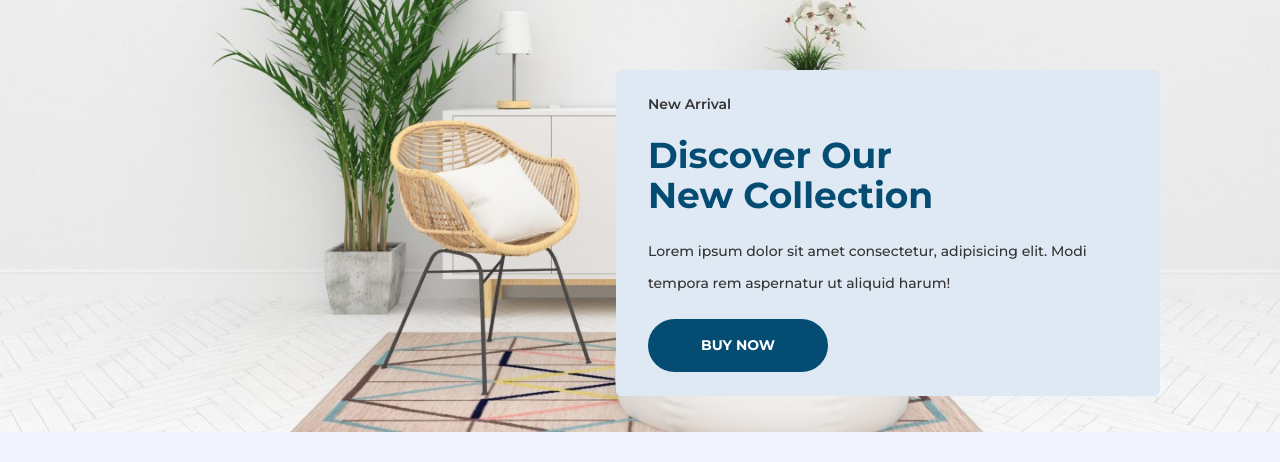
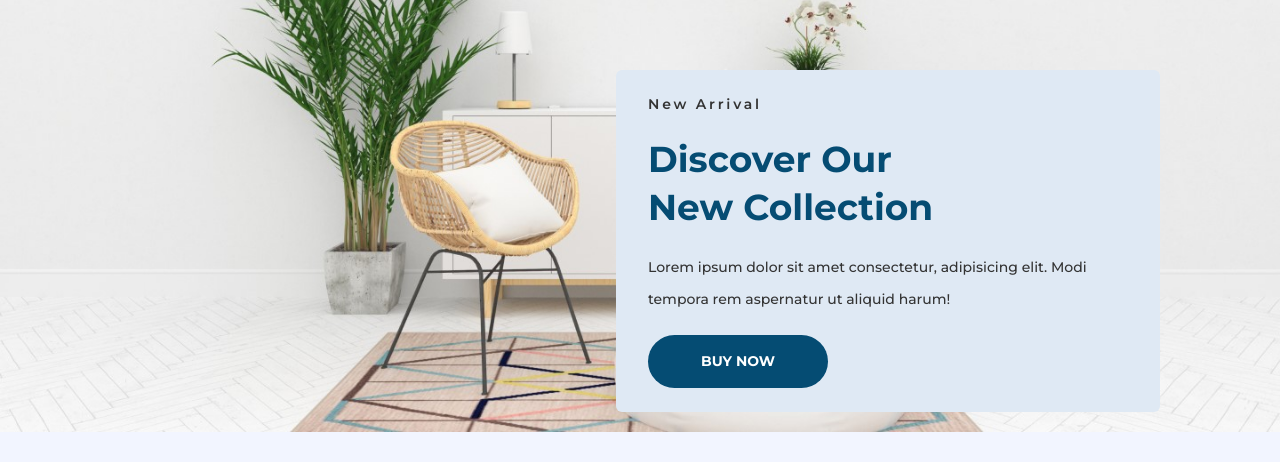
Before and after one commit to harunagangx/furniture-website, a plain HTML site: page index.html in a window 1280 px wide. Shown: the part 210-672 px from the top of the page. Drawn offline with nearby package versions, Linux system fonts and the light colour scheme.

Commit message:
feat: add new color variables and enhances layout styling

```diff
--- a/index.html
+++ b/index.html
@@ -11,6 +11,13 @@
       @theme {
         --color-primary: #054c73;
         --color-secondary: #f2f5ff;
+        --color-sky-blue: #dfe9f4;
+
+        --tracking-1: 0em;
+        --tracking-2: 0.025em;
+        --tracking-3: 0.05em;
+        --tracking-4: 0.1em;
+        --tracking-5: 0.2em;
       }
     </style>
   </head>
@@ -61,7 +68,6 @@
       <!-- Main content -->
       <main class="flex-grow">
         <!-- Hero section -->
-        <!-- @todo: return responsive this -->
         <div class="relative grid grid-cols-1">
           <div class="w-full">
             <img
@@ -71,13 +77,17 @@
             />
           </div>
 
-          <div class="px-5 py-3 lg:absolute lg:rounded-md lg:right-30 lg:top-50 bg-[#DFE9F4]">
+          <div class="px-5 py-3 lg:absolute lg:rounded-md lg:right-30 lg:top-50 bg-sky-blue">
             <div class="flex flex-col items-center p-3 space-y-5 lg:items-start">
-              <h5 class="font-semibold">New Arrival</h5>
+              <h5 class="font-semibold tracking-5">New Arrival</h5>
 
-              <h3 class="text-2xl font-bold text-primary lg:text-4xl lg:max-w-[300px]">Discover Our New Collection</h3>
+              <h1
+                class="text-xl w-full text-center font-bold text-primary leading-12 lg:text-4xl lg:text-left lg:max-w-[300px]"
+              >
+                Discover Our New Collection
+              </h1>
 
-              <p class="font-[500] text-center lg:text-left lg:max-w-[480px] leading-8">
+              <p class="font-medium text-center lg:text-left lg:max-w-[480px] leading-8">
                 Lorem ipsum dolor sit amet consectetur, adipisicing elit. Modi tempora rem aspernatur ut aliquid harum!
               </p>
 
```
